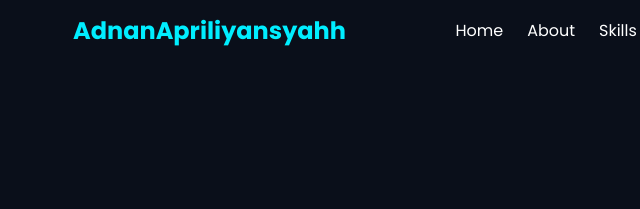
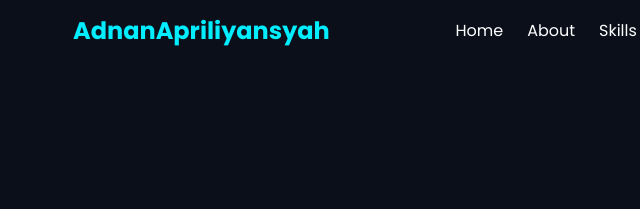
Before and after one commit to AdnanApriliyansyahh/AdnanApriliyansyahh, a plain HTML site: page index.html in a window 1280 px wide. Shown: the top 209 px of the page, 17-657 px from the left. Drawn offline with Linux system fonts and the light colour scheme.

Commit message:
update index.html

```diff
--- a/index.html
+++ b/index.html
@@ -13,7 +13,7 @@
     <div class="container">
       <nav>
         <div class="logo">
-          <a href="#home">AdnanApriliyansyahh <span></span></a>
+          <a href="#home">AdnanApriliyansyah <span></span></a>
         </div>
         <ul class="nav-links">
           <li><a href="#home">Home</a></li>
```
